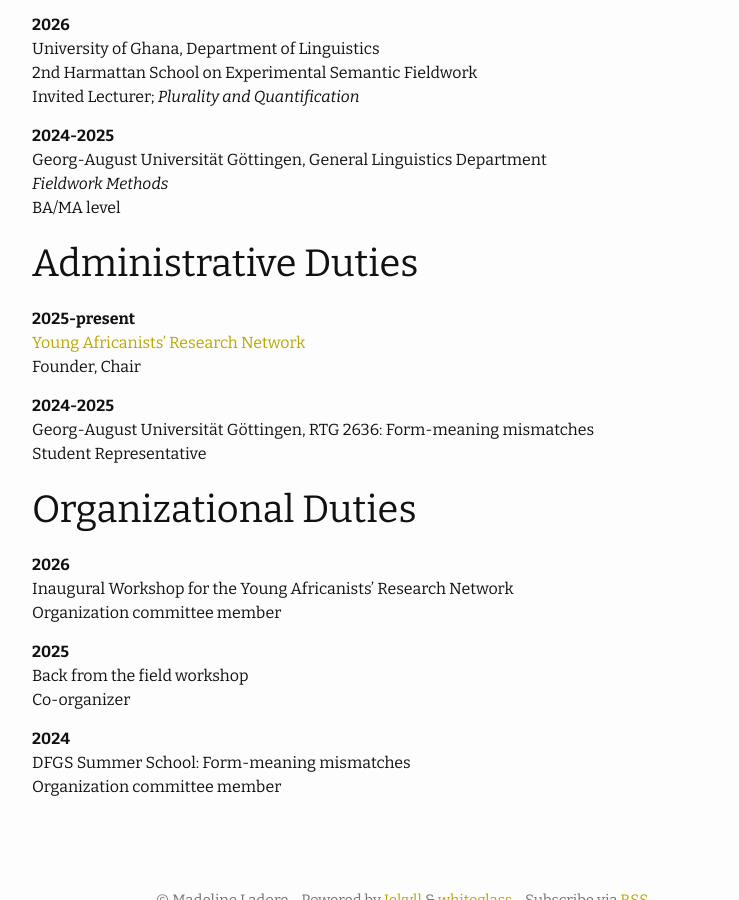
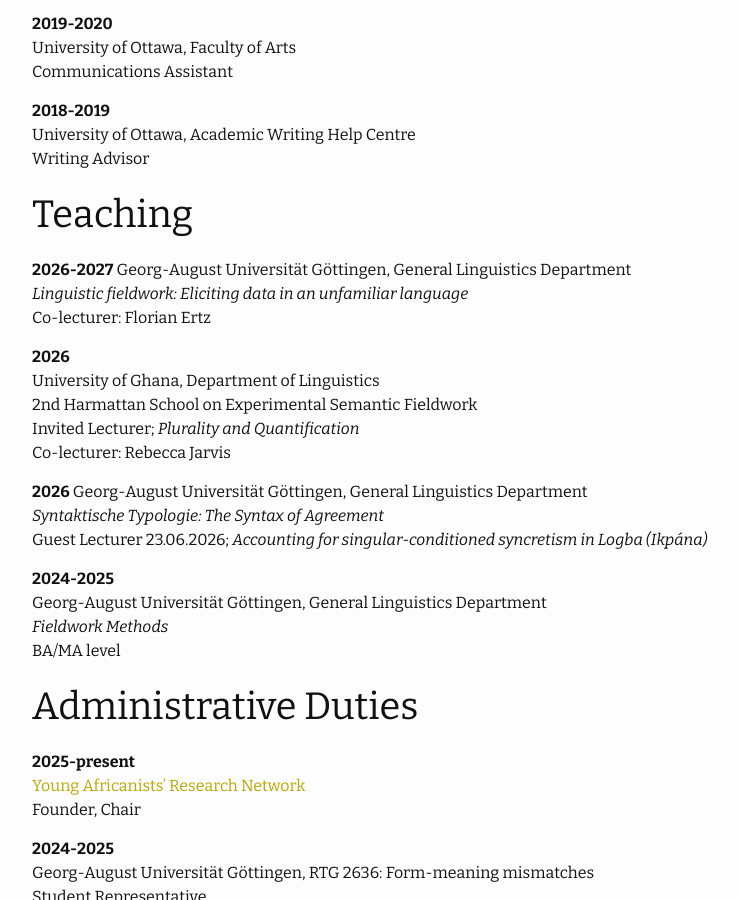
Before and after one commit to madelineladore/madelineladore.github.io, a Jekyll site: the page built from cv.md, in a window 1280 px wide and 900 px high, scrolled down 1831 px. Shown: the whole window, without its empty margins (238-977 px from the left). Built offline with Jekyll 4.4.1, drawn with Linux system fonts in a browser that asks for light colours; our own code applies the rules of GitHub Pages for plain Markdown files; some of the changed text lies outside the part shown.

Commit message:
Update cv.md

```diff
--- a/cv.md
+++ b/cv.md
@@ -1,4 +1,4 @@
----
+<img width="1180" height="248" alt="image" src="https://github.com/user-attachments/assets/461b6363-863a-4e0c-aeb2-0bb02278a1be" />---
 layout: page
 title: "CV"
 permalink: /cv/
@@ -82,10 +82,23 @@
 
 
 # Teaching
+**2026-2027**
+Georg-August Universität Göttingen, General Linguistics Department
+_Linguistic fieldwork: Eliciting data in an unfamiliar language_
+Co-lecturer: Florian Ertz
+
+
 **2026**
 University of Ghana, Department of Linguistics
 2nd Harmattan School on Experimental Semantic Fieldwork
 Invited Lecturer; _Plurality and Quantification_
+Co-lecturer: Rebecca Jarvis
+
+
+**2026**
+Georg-August Universität Göttingen, General Linguistics Department
+_Syntaktische Typologie: The Syntax of Agreement_
+Guest Lecturer 23.06.2026; _Accounting for singular-conditioned syncretism in Logba (Ikpána)_
 
 
 **2024-2025**
```
